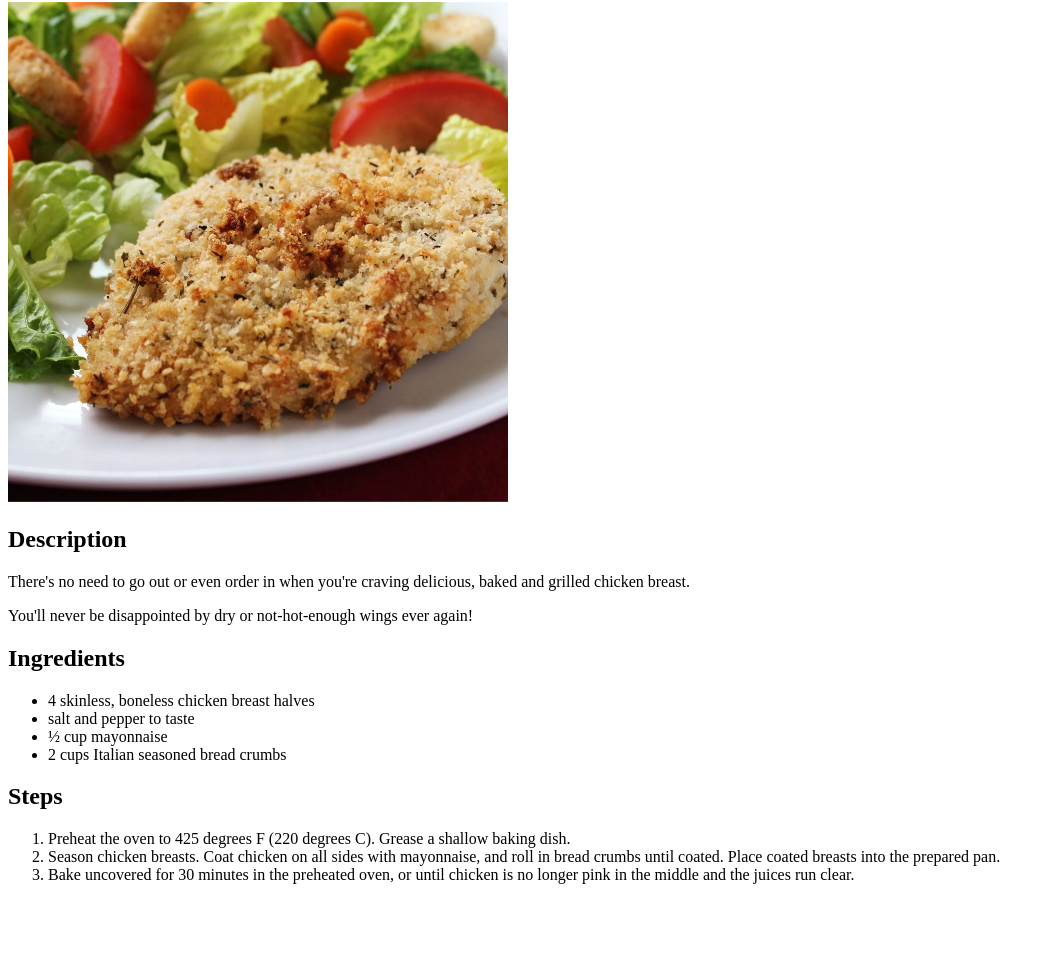
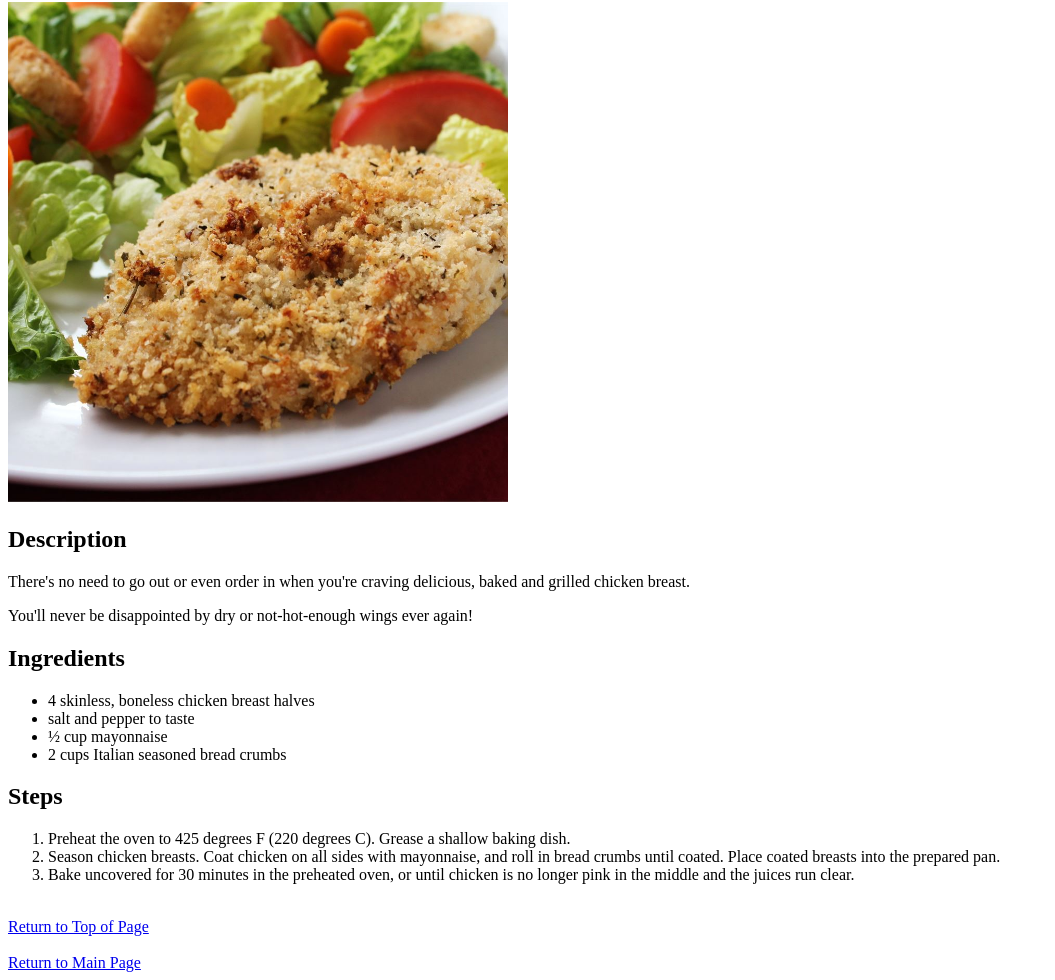
Before and after one commit to sulexware/odin-receipes, a plain HTML site: page recipes/chicken-breast.html in a window 1280 px wide. Shown: the part 78-1058 px from the top of the page, without its empty margins (0-1055 px from the left). Before the commit the page ends 978 px from the top, so only its background shows below. Drawn offline with Linux system fonts and the light colour scheme.

```diff
--- a/recipes/chicken-breast.html
+++ b/recipes/chicken-breast.html
@@ -35,5 +35,12 @@
         <li>Season chicken breasts. Coat chicken on all sides with mayonnaise, and roll in bread crumbs until coated. Place coated breasts into the prepared pan.</li>
         <li>Bake uncovered for 30 minutes in the preheated oven, or until chicken is no longer pink in the middle and the juices run clear.</li>
     </ol>
+
+
+
+    <br />
+    <a href="#top">Return to Top of Page</a>
+    <br /> <br />
+    <a href="../index.html">Return to Main Page</a>
 </body>
 </html>
```
